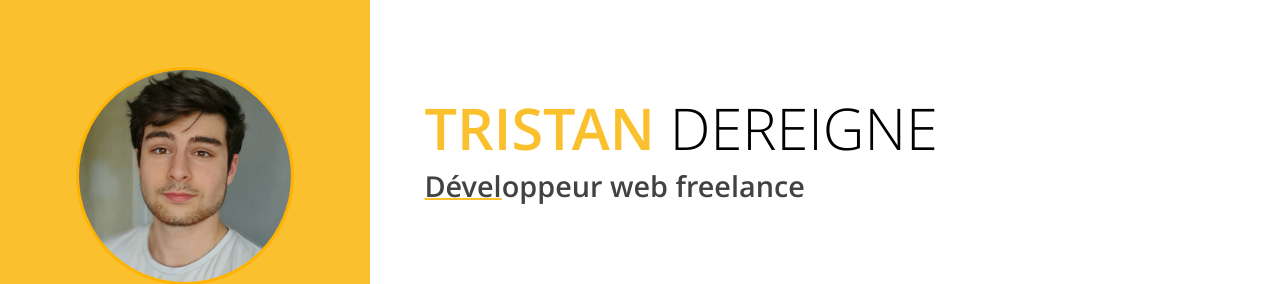
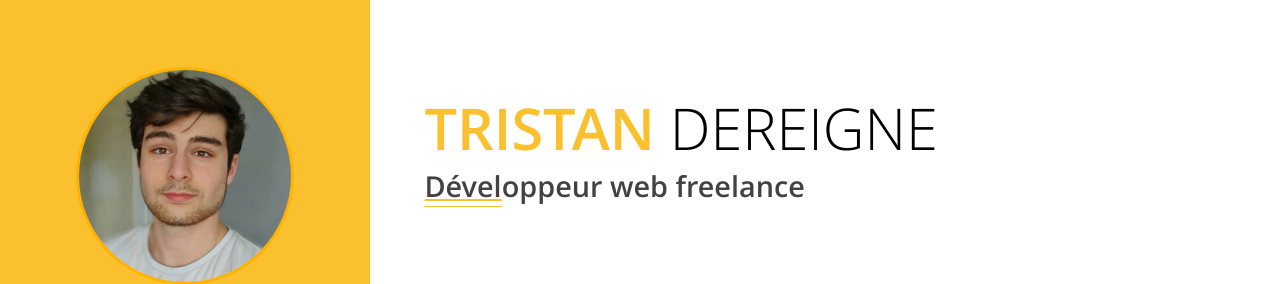
Before and after one commit to chosta94/CV, a plain HTML site: page index.html in a window 1280 px wide. Shown: the top 284 px of the page. Drawn offline with Linux system fonts and the light colour scheme; files whose address does not match are found by name.

Commit message:
8eme  sauvegarde

```diff
--- a/css/style.css
+++ b/css/style.css
@@ -128,7 +128,7 @@ header
 #s2
 {
     text-decoration: underline #FBC02D;
-    text-decoration-thickness: 2px;
+    border-bottom: 1px solid #FBC02D;
 }
 
 /*Section principale*/
```
